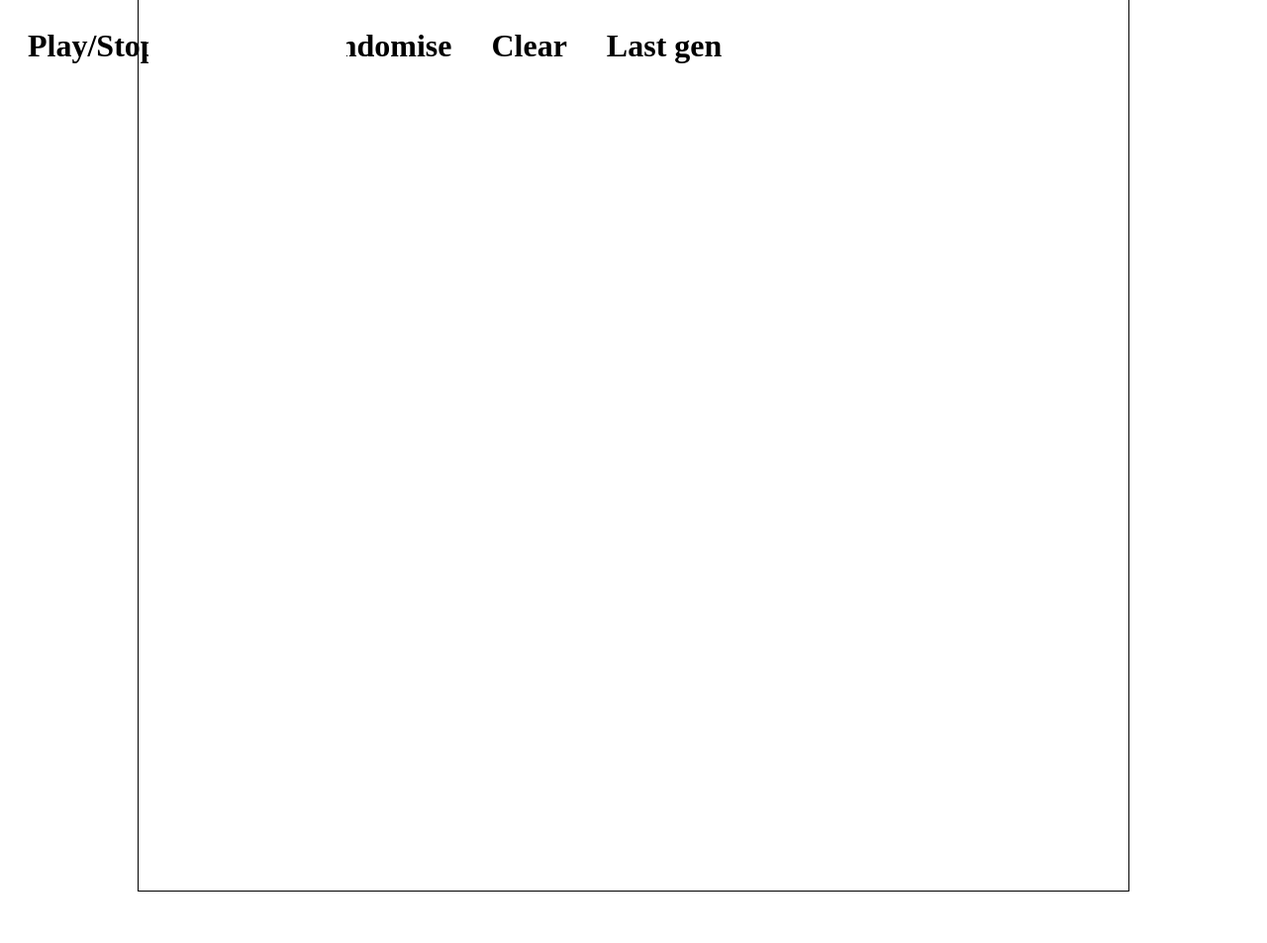
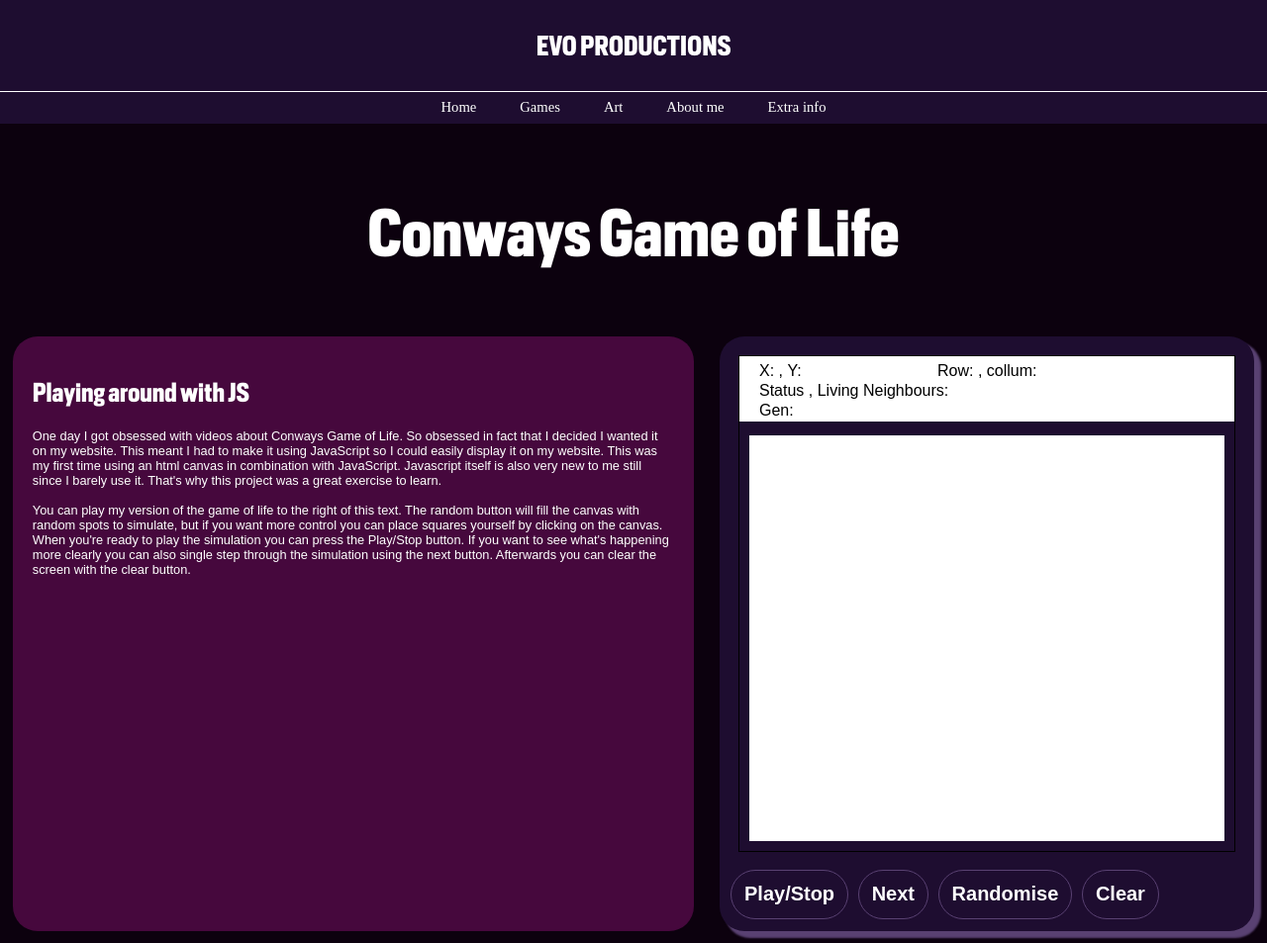
Before and after one commit to ivoveen/EVO-productions, a plain HTML site: page games/Conways-Game-of-Life/index.html in a window 1280 px wide. Shown: the whole page at 99% size. Before the commit the page ends 800 px from the top, so only its background shows below. Drawn offline with Linux system fonts and the light colour scheme.

Commit message:
Made Game of life page presentable, added languages to all coding projects

```diff
--- a/css/styles.css
+++ b/css/styles.css
@@ -34,6 +34,15 @@ body {
     background-color: rgb(12, 1, 14);
 
 }
+
+canvas{
+    position: relative;
+    top: 0;
+    left: 0;
+    transform: translate(0,0);
+    margin: 1vw;
+}
+
 
 .home-header {
     padding: 200px;
@@ -243,6 +252,10 @@ body {
 
 
 
+.buttons h2{
+    color: white;
+    padding: 1vw;
+}
 
 
 
--- a/games/Conways-Game-of-Life/index.html
+++ b/games/Conways-Game-of-Life/index.html
@@ -1,6 +1,7 @@
 <html>
 
 <head>
+
     <title> Conways Game Of Life</title>
     <style>
         canvas {
@@ -22,20 +23,79 @@
             margin: 20px;
         }
     </style>
+    <link rel="stylesheet" href="../../css/styles.css">
 </head>
 
 <body>
-    <canvas width="1000" height="1000" id="myCanvas"></canvas>
-    <div class="buttons">
-        <h1 class="button" onclick="startStop()"> Play/Stop </h1>
-        <h1 class="button" onclick="mainLoop()">Next</h1>
-        <h1 class="button" onclick="randomised()">Randomise</h1>
-        <h1 class="button" onclick="clearScreen()">Clear</h1>
-        <h1 class="button" onclick="runTillEnd()">Last gen</h1>
+    <header class="main-header">
+        <h1> EVO PRODUCTIONS</h1>
+        <nav class="nav main-nav">
+            <ul>
+                <li> <a href="../../index.html">Home </a> </li>
+                <li> <a href="../../Website Games page.html">Games</a> </li>
+                <li> <a href="../../Website Art page.html"> Art </a> </li>
+                <li> <a href="../../Website About page.html"> About me</a> </li>
+                <li> <a href="../../Website Extra info page.html"> Extra info</a> </li>
+            </ul>
+        </nav>
+    </header>
 
-    </div>
+    <section class="page-title">
+        <div>
+            <h1 class=""> Conways Game of Life</h1>
+        </div>
+    </section>
+    <section class="flex-rows">
+        <div class="game-info">
+            <h1>
+                Playing around with JS
+            </h1>
+            <p>
+                One day I got obsessed with videos about Conways Game of Life.
+                So obsessed in fact that I decided I wanted it on my website.
+                This meant I had to make it using JavaScript so I could easily display it on my website.
+                This was my first time using an html canvas in combination with JavaScript.
+                Javascript itself is also very new to me still since I barely use it.
+                That's why this project was a great exercise to learn.
+                <br> <br>
+                You can play my version of the game of life to the right of this text.
+                The random button will fill the canvas with random spots to simulate,
+                but if you want more control you can place squares yourself by clicking on the canvas.
+                When you're ready to play the simulation you can press the Play/Stop button.
+                If you want to see what's happening more clearly you can also single step through the simulation using the next button.
+                Afterwards you can clear the screen with the clear button.
+        </div>
 
 
+
+
+
+        <div class="trailer">
+            <div class>
+                <canvas width="500" height="500" id="myCanvas"></canvas>
+            </div>
+
+            <div class="buttons">
+                <div>
+                    <h2 class="tag" onclick="startStop()"> Play/Stop </h1>
+                </div>
+                <div>
+                    <h2 class="tag" onclick="mainLoop()">Next</h1>
+                </div>
+                <div>
+                    <h2 class="tag" onclick="randomised()">Randomise</h1>
+                </div>
+                <div>
+                    <h2 class="tag" onclick="clearScreen()">Clear</h1>
+                </div>
+
+
+
+
+            </div>
+
+        </div>
+    </section>
 
     <script>
 
@@ -45,8 +105,8 @@
         ctx.fillStyle = 'rgb(0, 0, 0)'
         ctx.font = "16px Arial";
 
-        var cols = 22;
-        var rows = 22;
+        var cols = 50;
+        var rows = 43;
         var gen = 0;
         var dupe = 0;
         var started = false;
@@ -65,12 +125,15 @@
             var canvasY = Math.round(e.clientY - cRect.top);   // from the X/Y positions to make
             //ctx.fillRect(0, 0, canvas.width, canvas.height);  // (0,0) the top left of the canvas
             ctx.fillStyle = 'rgb(255,255,255)'
-            ctx.fillRect(300, 0, 600, 66);
+            ctx.fillRect(0, 0, 600, 66);
             ctx.fillStyle = 'rgb(0,0,0)'
-            ctx.fillText("X: " + canvasX + ", Y: " + canvasY, 300, 20);
-            ctx.fillText("Row: " + Math.floor(canvasX / 10) + ", collum: " + Math.floor(canvasY / 10), 300, 40);
-            ctx.fillText("Status " + grid[Math.floor(canvasX / 10)][Math.floor(canvasY / 10)] + ", Living Neighbours:" + countNeighbours(Math.floor(canvasX / 10), Math.floor(canvasY / 10)), 300, 60);
+            ctx.fillText("X: " + canvasX + ", Y: " + canvasY, 20, 20);
+            ctx.fillText("Row: " + Math.floor((canvasY -70 )/ 10) + ", collum: " + Math.floor(canvasX / 10), 200, 20);
+            ctx.fillText("Status " + grid[Math.floor(canvasX / 10)][Math.floor(canvasY / 10)] + ", Living Neighbours:" + countNeighbours(Math.floor(canvasX / 10), Math.floor(canvasY / 10)), 20, 40);
+            ctx.fillText("Gen: " + gen, 20, 60);
         });
+
+
 
         //drawing
         canvas.addEventListener('click', function (e) {
@@ -79,7 +142,7 @@
             var canvasY = Math.round(e.clientY - cRect.top);   // from the X/Y positions to make
 
             let col = Math.floor(canvasX / 10)
-            let row = Math.floor(canvasY / 10)
+            let row = Math.floor((canvasY -70)/ 10)
 
             if (grid[col][row] == 0) {
                 grid[col][row] = 1;
@@ -113,6 +176,15 @@
 
                 }
             }
+
+            ctx.fillStyle = 'rgb(255,255,255)'
+            ctx.fillRect(0, 0, 600, 66);
+            ctx.fillStyle = 'rgb(0,0,0)'
+            ctx.fillText("X: " + ", Y: ", 20, 20);
+            ctx.fillText("Row: " + ", collum: ", 200, 20);
+            ctx.fillText("Status " + ", Living Neighbours:", 20, 40);
+            ctx.fillText("Gen: ", 20, 60);
+
         }
 
         function randomised() {
@@ -147,10 +219,10 @@
         function updateGen() {
             gen++;
             ctx.fillStyle = 'rgb(255,255,255)'
-            ctx.fillRect(300, 64, 600, 16);
+            ctx.fillRect(0, 40, 600, 20);
 
             ctx.fillStyle = 'rgb(0,0,0)'
-            ctx.fillText("Gen: " + gen, 300, 80);
+            ctx.fillText("Gen: " + gen, 20, 60);
 
 
         }
@@ -168,13 +240,6 @@
             }
         }
 
-        function runTillEnd() {
-            clearInterval(timer);
-            started = false;
-
-            timer2 = setInterval(mainLoop, 100);
-
-        }
 
         function mainLoop() {
             console.log("mainloop");
@@ -224,7 +289,7 @@
                     }
 
 
-                    if(newgrid[i][j] != grid[i][j] || newgrid[i][j] != oldgrid[i][j]){
+                    if (newgrid[i][j] != grid[i][j] || newgrid[i][j] != oldgrid[i][j]) {
                         different = true;
                     }
 
@@ -232,7 +297,7 @@
                 }
             }
 
-            if(different == false){
+            if (different == false) {
                 clearInterval(timer2);
             }
 
@@ -248,13 +313,13 @@
                 for (let j = 1; j < rows - 1; j++) {
                     if (grid[i][j] == 1) {
                         ctx.fillStyle = 'rgb(0, 0, 0)'
-                        ctx.fillRect(i * 10, j * 10, 10, 10);
+                        ctx.fillRect(i * 10, j * 10 + 70, 10, 10);
                     } else if (grid[i][j] == 0) {
                         ctx.fillStyle = 'rgb(255, 255, 255)'
-                        ctx.fillRect(i * 10, j * 10, 10, 10);
+                        ctx.fillRect(i * 10, j * 10 + 70, 10, 10);
                     } else {
                         ctx.fillStyle = 'rgb(255, 0, 0)'
-                        ctx.fillRect(i * 10, j * 10, 10, 10);
+                        ctx.fillRect(i * 10, j * 10 + 70, 10, 10);
                     }
 
 
```
Also changed, not shown: Website Games page.html (+6 -0 lines).
